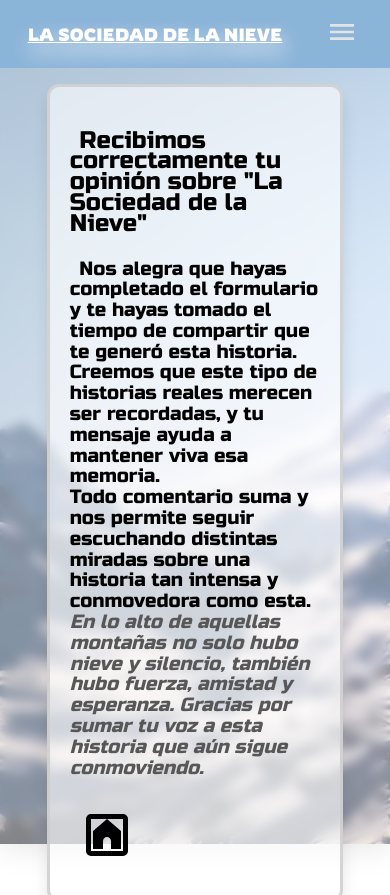
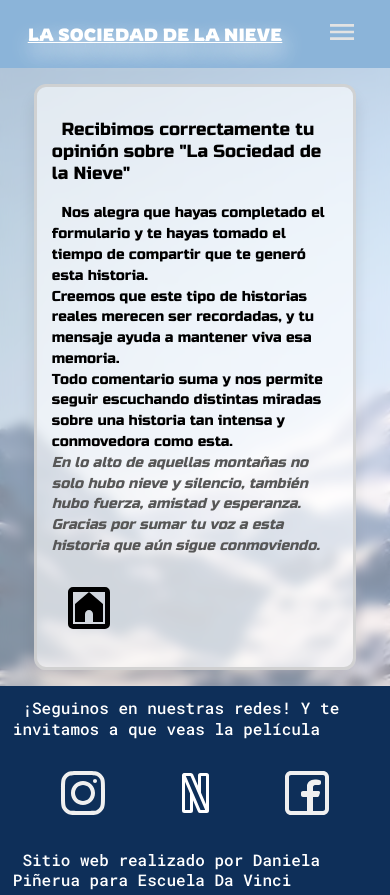
Before and after one commit to danielapinerua/final, a plain HTML site: page danielapineruafinal/confirmacion.html in a window 390 px wide. Shown: the top 895 px of the page. Drawn offline with Linux system fonts and the light colour scheme; a web font is replaced by a local one.

Commit message:
Update estilos.css

```diff
--- a/danielapineruafinal/css/estilos.css
+++ b/danielapineruafinal/css/estilos.css
@@ -738,7 +738,7 @@ ul {
 }
 
 .confirmacion {
-  width: 70%;
+  width: 80%;
   max-width: 50rem;
   margin-left: auto;
   margin-right: auto;
@@ -747,7 +747,7 @@ ul {
   border-radius: 12px;
   border: 3px solid #ccccccd5;
   box-shadow: 0 0.8rem 1rem rgba(16, 16, 16, 0.1);
-  line-height: 1.5;
+  line-height: 1.5rem;
 }
 
 .confirmacion p {
@@ -840,6 +840,7 @@ font-size: 2.3rem;
 }
 p{
     font-size: 1rem;
+    line-height: 1.4rem;
 
 }
 figcaption{
@@ -922,6 +923,17 @@ figcaption{
     font-size: 1rem;
     padding: 0.5rem;
   }
+  .confirmacion p {
+  font-size: 1.1rem
+}
+
+
+.confirmacion p:first-of-type{
+    font-size: 1.3rem;
+    line-height: 1.4rem;
+
+}
+
 }
 
 
@@ -1122,6 +1134,21 @@ figcaption{
 ::placeholder{
   font-size: 0.7rem;
 }
+
+.confirmacion{
+  padding: 0.9rem;
+}
+.confirmacion p {
+  font-size: 0.9rem;
+}
+
+
+.confirmacion p:first-of-type{
+    font-size: 1.1rem;
+}
+
+
+
 }
 
 
```
